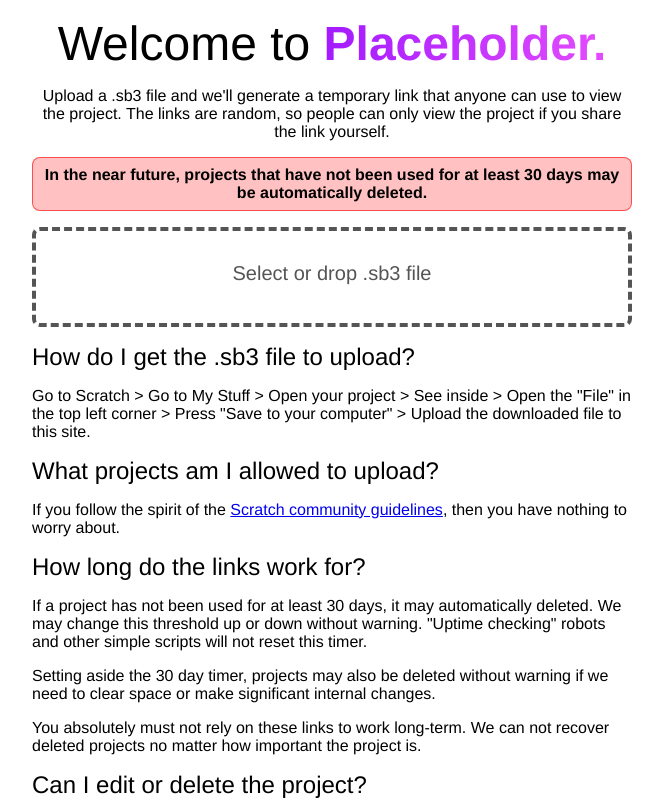
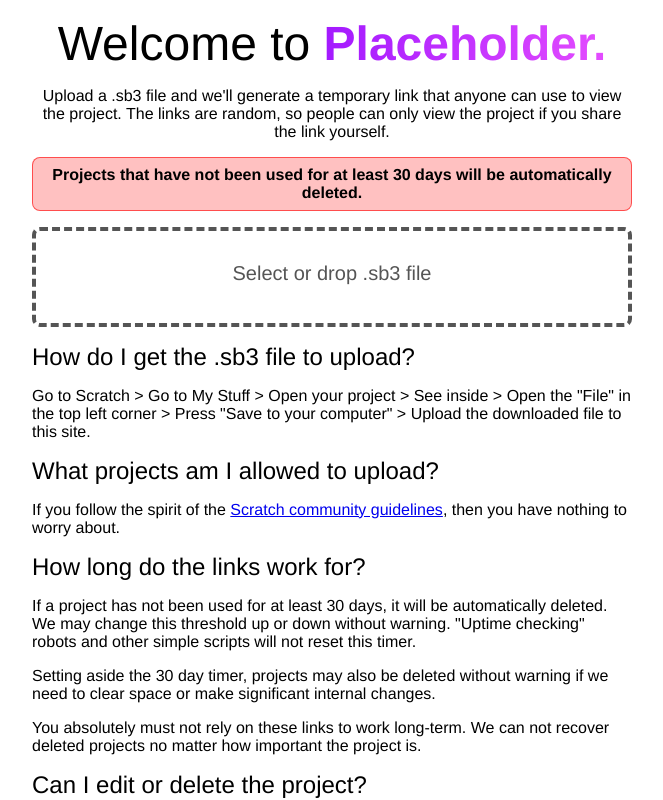
Before and after one commit to GarboMuffin/placeholder, a SvelteKit app: page / in a window 1280 px wide. Shown: the top 800 px of the page, without its empty margins (308-971 px from the left). Built offline with nearby package versions, Linux system fonts and the light colour scheme.

Commit message:
Add pruning

```diff
--- a/src/routes/+page.svelte
+++ b/src/routes/+page.svelte
@@ -49,7 +49,7 @@
 <section class="header">
   <h1>Welcome to <span class="fancy">{APP_NAME}.</span></h1>
   <p>Upload a .sb3 file and we'll generate a temporary link that anyone can use to view the project. The links are random, so people can only view the project if you share the link yourself.</p>
-  <p class="warning">In the near future, projects that have not been used for at least 30 days may be automatically deleted.</p>
+  <p class="warning">Projects that have not been used for at least 30 days will be automatically deleted.</p>
 </section>
 
 <section class="file">
@@ -64,7 +64,7 @@
   <p>If you follow the spirit of the <a href="https://scratch.mit.edu/community_guidelines">Scratch community guidelines</a>, then you have nothing to worry about.</p>
 
   <h2>How long do the links work for?</h2>
-  <p>If a project has not been used for at least 30 days, it may automatically deleted. We may change this threshold up or down without warning. "Uptime checking" robots and other simple scripts will not reset this timer.</p>
+  <p>If a project has not been used for at least 30 days, it will be automatically deleted. We may change this threshold up or down without warning. "Uptime checking" robots and other simple scripts will not reset this timer.</p>
   <p>Setting aside the 30 day timer, projects may also be deleted without warning if we need to clear space or make significant internal changes.</p>
   <p>You absolutely must not rely on these links to work long-term. We can not recover deleted projects no matter how important the project is.</p>
 
```
Also changed, not shown: 1 other file (tests, documents, lock files or other folders).
